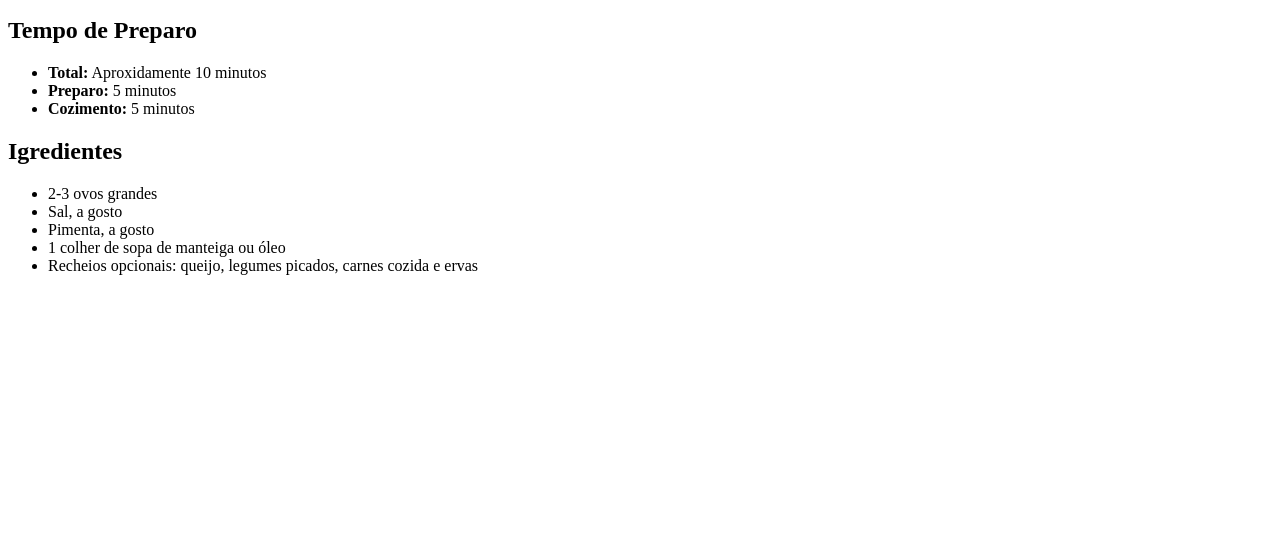
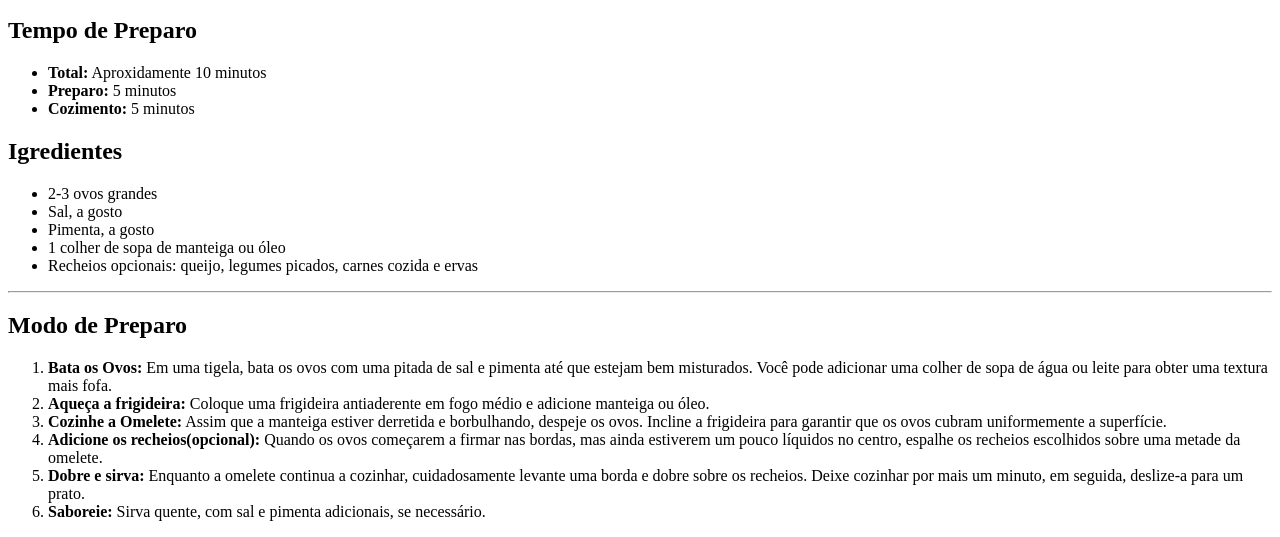
Before and after one commit to thomasdevsp/Projeto-Receitas, a plain HTML site: page src/index.html in a window 1280 px wide. Shown: the part 713-1250 px from the top of the page. Before the commit the page ends 1004 px from the top, so only its background shows below. Drawn offline with Linux system fonts and the light colour scheme.

Commit message:
Fourth html commit

```diff
--- a/src/index.html
+++ b/src/index.html
@@ -35,6 +35,48 @@
       </ul>
     </div>
 
+    <hr>
+
+    <div>
+      <h2>Modo de Preparo</h2>
+      <ol>
+        <li>
+          <strong>Bata os Ovos:</strong>
+          Em uma tigela, bata os ovos com uma pitada de sal e pimenta até que estejam
+          bem misturados. Você pode adicionar uma colher de sopa de água ou leite para obter uma textura mais fofa.
+        </li>
+
+        <li>
+          <strong>Aqueça a frigideira:</strong>
+          Coloque uma frigideira antiaderente em fogo médio e adicione manteiga
+          ou óleo.
+        </li>
+
+        <li>
+          <strong>Cozinhe a Omelete:</strong>
+          Assim que a manteiga estiver derretida e borbulhando, despeje os ovos.
+          Incline a frigideira para garantir que os ovos cubram uniformemente a superfície.
+        </li>
+
+        <li>
+          <strong>Adicione os recheios(opcional):</strong>
+          Quando os ovos começarem a firmar nas bordas, mas ainda
+          estiverem um pouco líquidos no centro, espalhe os recheios escolhidos sobre uma metade da omelete.
+        </li>
+
+        <li>
+          <strong>Dobre e sirva:</strong>
+          Enquanto a omelete continua a cozinhar, cuidadosamente levante uma borda e
+          dobre sobre os recheios. Deixe cozinhar por mais um minuto, em seguida, deslize-a para um prato.
+        </li>
+
+        <li>
+          <strong>Saboreie:</strong>
+          Sirva quente, com sal e pimenta adicionais, se necessário.
+        </li>
+      </ol>
+    </div>
+
 
   </div>
 </body>
```
